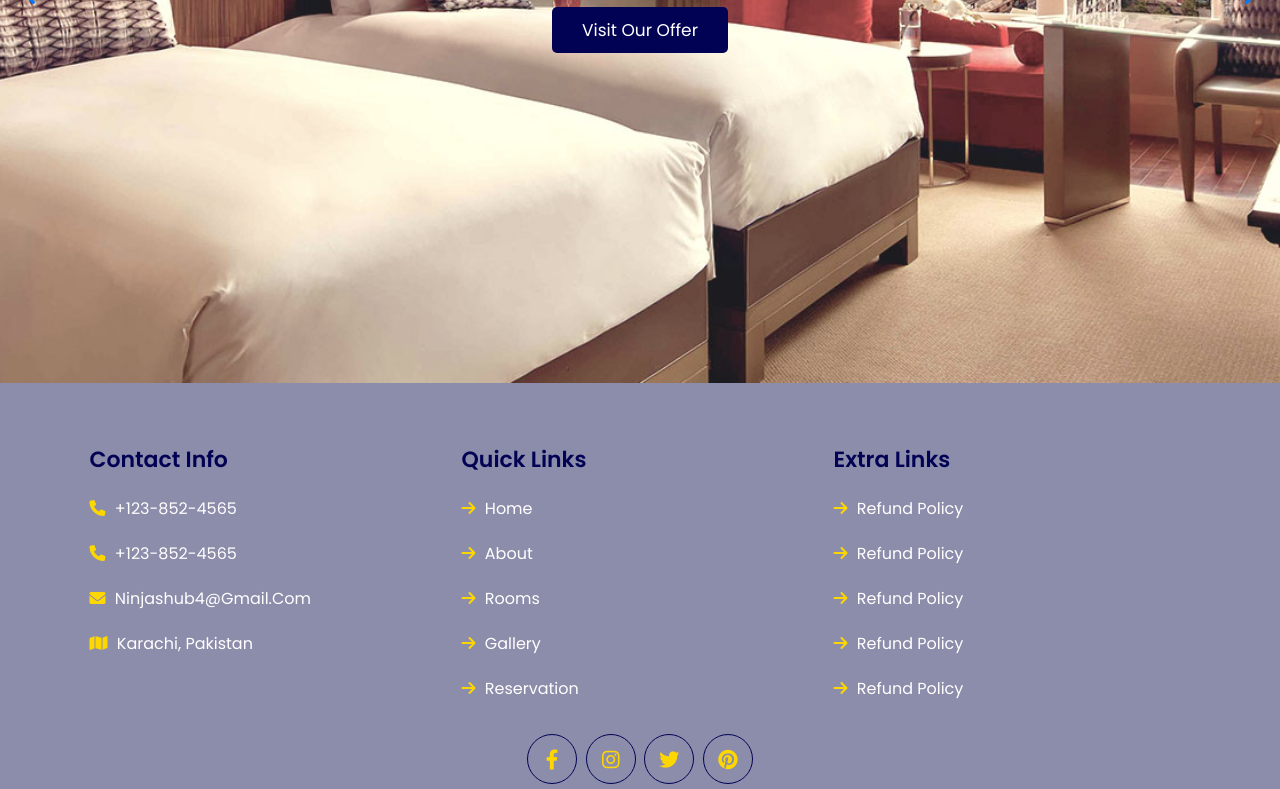
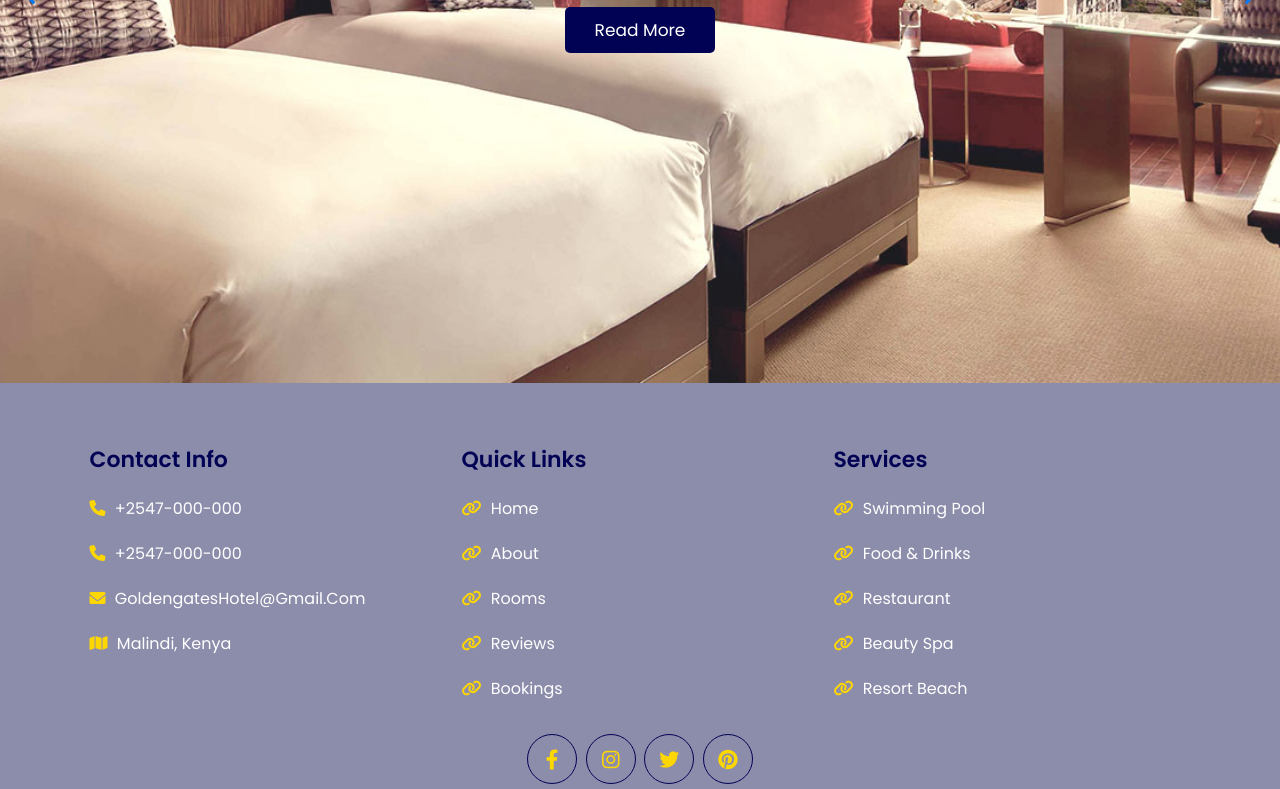
Before and after one commit to levin1499/Capstone, a plain HTML site: page index.html in a window 1280 px wide. Shown: the part 417-1206 px from the top of the page. Drawn offline with nearby package versions, Linux system fonts and the light colour scheme.

Commit message:
footer links

```diff
--- a/index.html
+++ b/index.html
@@ -14,7 +14,9 @@
       href="https://cdnjs.cloudflare.com/ajax/libs/font-awesome/6.0.0/css/all.min.css"
     />
   </head>
+
   <body>
+    <!---header section------>
     <header class="header">
       <a href="#" class="logo"> Golden Gates Hotel </a>
 
@@ -29,6 +31,8 @@
 
       <div id="menu-btn" class="fas fa-bars"></div>
     </header>
+    <!----end of header section------->
+    <!-----Home section-->
     <section class="home" id="home">
       <div class="swiper home-slider">
         <div class="swiper-wrapper">
@@ -37,8 +41,8 @@
             style="background: url(images/home-slide1.jpg) no-repeat"
           >
             <div class="content">
-              <h3>it's where dreams come true</h3>
-              <a href="#" class="btn"> visit our offer</a>
+              <h3>Welcome Home</h3>
+              <a href="#" class="btn"> Read More</a>
             </div>
           </div>
 
@@ -47,8 +51,8 @@
             style="background: url(images/home-slide2.jpg) no-repeat"
           >
             <div class="content">
-              <h3>it's where dreams come true</h3>
-              <a href="#" class="btn"> visit our offer</a>
+              <h3>Welcome Home</h3>
+              <a href="#" class="btn"> Read More</a>
             </div>
           </div>
 
@@ -57,8 +61,8 @@
             style="background: url(images/home-slide3.jpg) no-repeat"
           >
             <div class="content">
-              <h3>it's where dreams come true</h3>
-              <a href="#" class="btn"> visit our offer</a>
+              <h3>Welcome Home</h3>
+              <a href="#" class="btn"> Read More</a>
             </div>
           </div>
 
@@ -67,8 +71,8 @@
             style="background: url(images/home-slide4.jpg) no-repeat"
           >
             <div class="content">
-              <h3>it's where dreams come true</h3>
-              <a href="#" class="btn"> visit our offer</a>
+              <h3>Welcome Home</h3>
+              <a href="#" class="btn"> Read More</a>
             </div>
           </div>
         </div>
@@ -77,32 +81,36 @@
         <div class="swiper-button-prev"></div>
       </div>
     </section>
+    <!---end of home section------>
+    <!---footer-->
     <section class="footer">
       <div class="box-container">
         <div class="box">
           <h3>contact info</h3>
-          <a href="#"> <i class="fas fa-phone"></i> +123-852-4565 </a>
-          <a href="#"> <i class="fas fa-phone"></i> +123-852-4565</a>
-          <a href="#"> <i class="fas fa-envelope"></i> ninjashub4@gmail.com</a>
-          <a href="#"> <i class="fas fa-map"></i> karachi, pakistan</a>
+          <a href="#"> <i class="fas fa-phone"></i> +2547-000-000 </a>
+          <a href="#"> <i class="fas fa-phone"></i> +2547-000-000</a>
+          <a href="#">
+            <i class="fas fa-envelope"></i> goldengatesHotel@gmail.com</a
+          >
+          <a href="#"> <i class="fas fa-map"></i> Malindi, Kenya</a>
         </div>
 
         <div class="box">
           <h3>quick links</h3>
-          <a href="#"> <i class="fas fa-arrow-right"></i> home</a>
-          <a href="#"> <i class="fas fa-arrow-right"></i> about</a>
-          <a href="#"> <i class="fas fa-arrow-right"></i> rooms</a>
-          <a href="#"> <i class="fas fa-arrow-right"></i> gallery</a>
-          <a href="#"> <i class="fas fa-arrow-right"></i> reservation</a>
+          <a href="index.html"> <i class="fa-solid fa-link"></i> home</a>
+          <a href="#"> <i class="fa-solid fa-link"></i> about</a>
+          <a href="#"> <i class="fa-solid fa-link"></i> rooms</a>
+          <a href="reviews.html"> <i class="fa-solid fa-link"></i> reviews</a>
+          <a href="booking.html"> <i class="fa-solid fa-link"></i> Bookings</a>
         </div>
 
         <div class="box">
-          <h3>extra links</h3>
-          <a href="#"> <i class="fas fa-arrow-right"></i> refund policy</a>
-          <a href="#"> <i class="fas fa-arrow-right"></i> refund policy</a>
-          <a href="#"> <i class="fas fa-arrow-right"></i> refund policy</a>
-          <a href="#"> <i class="fas fa-arrow-right"></i> refund policy</a>
-          <a href="#"> <i class="fas fa-arrow-right"></i> refund policy</a>
+          <h3>Services</h3>
+          <a href="#"> <i class="fa-solid fa-link"></i> Swimming Pool</a>
+          <a href="#"> <i class="fa-solid fa-link"></i> Food & Drinks</a>
+          <a href="#"> <i class="fa-solid fa-link"></i> Restaurant</a>
+          <a href="#"> <i class="fa-solid fa-link"></i> Beauty Spa</a>
+          <a href="#"> <i class="fa-solid fa-link"></i> Resort Beach</a>
         </div>
       </div>
 
@@ -115,6 +123,7 @@
 
       <div class="credit">&copy;2023 <span>CIP-TITANS GROUP 2</span></div>
     </section>
+    <!--end of footer-->
 
     <script src="https://cdn.jsdelivr.net/npm/swiper@9/swiper-bundle.min.js"></script>
 
```
